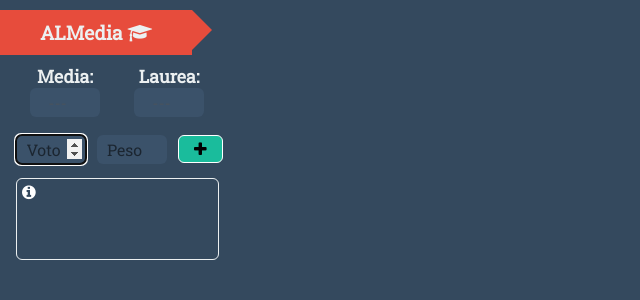
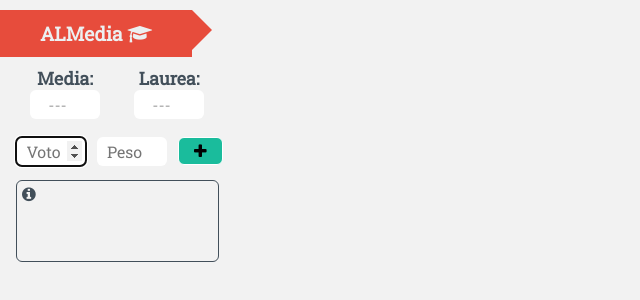
Before and after one commit to notdodo/ALMedia, a website: page data/index.html in a window 1280 px wide. Shown: the whole page, without its empty margins (0-640 px from the left). Drawn offline with Linux system fonts and the light colour scheme.

Commit message:
added clear theme

```diff
--- a/data/index.html
+++ b/data/index.html
@@ -4,7 +4,7 @@
     <link rel="stylesheet" type="text/css" href="normalize.css">
 	<link rel="stylesheet" href="https://maxcdn.bootstrapcdn.com/font-awesome/4.6.1/css/font-awesome.min.css">
 	<link href='https://fonts.googleapis.com/css?family=Roboto+Slab' rel='stylesheet' type='text/css'>
-    <link rel="stylesheet" type="text/css" href="styleDark.css">
+    <link rel="stylesheet" type="text/css" href="styleClear.css">
     <script type="text/javascript" src="UIscripts.js"></script>
 </head>
 <body>
--- a/data/styleClear.css
+++ b/data/styleClear.css
@@ -1,6 +1,6 @@
 body {
 	font-family: "Roboto Slab", sans-serif;
-	background-color: #34495e;
+	background-color: #F2F2F2;
 	overflow: hidden;
 }
 
@@ -13,7 +13,7 @@ a {
 h4 {
 	float: left;
 	background-color: #e74c3c;
-	padding: 10px 40px;
+	padding: 11px 40px;
 	color: #ecf0f1;
 	font-weight: bold;
 	margin: 0;
@@ -22,7 +22,7 @@ h4 {
 }
 
 p {
-	color: #ecf0f1;
+	color: #424f5a;
 	margin: 0;
 	padding: 0;
 	font-size: 1.1em;
@@ -34,7 +34,7 @@ input[type="number"] {
 	padding: 4px;
 	box-shadow: none;
 	border-radius: 6px;
-	background-color: #3B526A;
+	background-color: #FFFFFF;
 	border: 0;
 	font-size: 1em;
 	font-weight: normal;
@@ -62,9 +62,9 @@ header {
 .right-arrow {
 	float: left;
 	background-color: #e74c3c;
-	border-top: 20px solid #34495e;
+	border-top: 20px solid #F2F2F2;
 	border-left: 20px solid #e74c3c;
-	border-bottom: 20px solid #34495e;
+	border-bottom: 20px solid #F2F2F2;
 }
 
 .main {
@@ -113,7 +113,7 @@ header {
 }
 
 .main .futureMarks button:hover, .main .historyMarks .examRow button:hover {
-	background-color: #ffffff;
+	background-color: #F2F2F2;
 	color: #1ABC9C;
 	border: 1px solid #1ABC9C;
 }
@@ -128,12 +128,12 @@ header {
 	margin-top: 15px;
 	width: 201px;
 	height: 80px;
-	border: 1px solid #ECF0F1;
+	border: 1px solid #424f5a;
 	border-radius: 6px;
 }
 
 .main .note i {
-	color: white;
+	color: #424f5a;
 	margin-top: 5px;
 	margin-left: 5px;
 }
--- a/data/styleDark.css
+++ b/data/styleDark.css
@@ -13,7 +13,7 @@ a {
 h4 {
 	float: left;
 	background-color: #e74c3c;
-	padding: 10px 40px;
+	padding: 11px 40px;
 	color: #ecf0f1;
 	font-weight: bold;
 	margin: 0;
--- a/package.json
+++ b/package.json
@@ -14,6 +14,6 @@
 		"title": "Dark Theme",
 		"description": "Set the dark theme for the extension",
 		"type": "bool",
-		"value": true
+		"value": false
 	}]
 }
```
